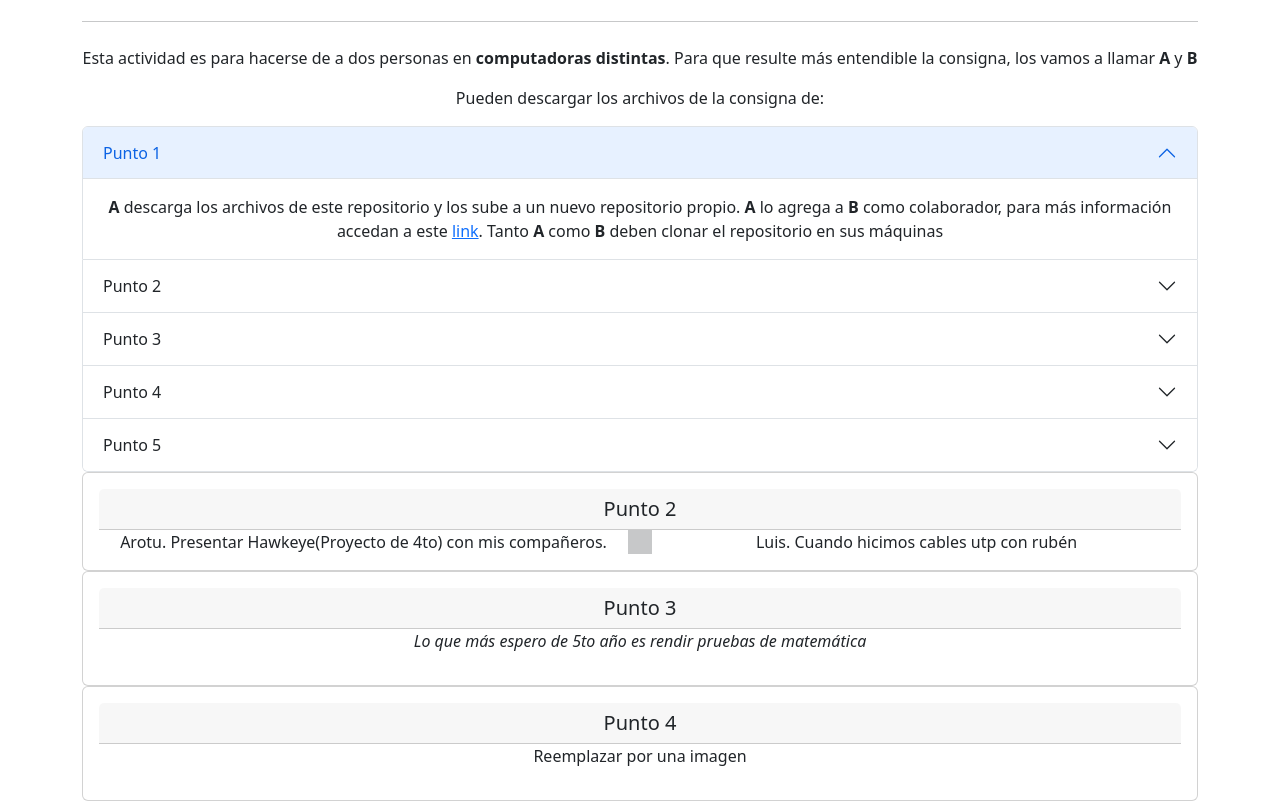
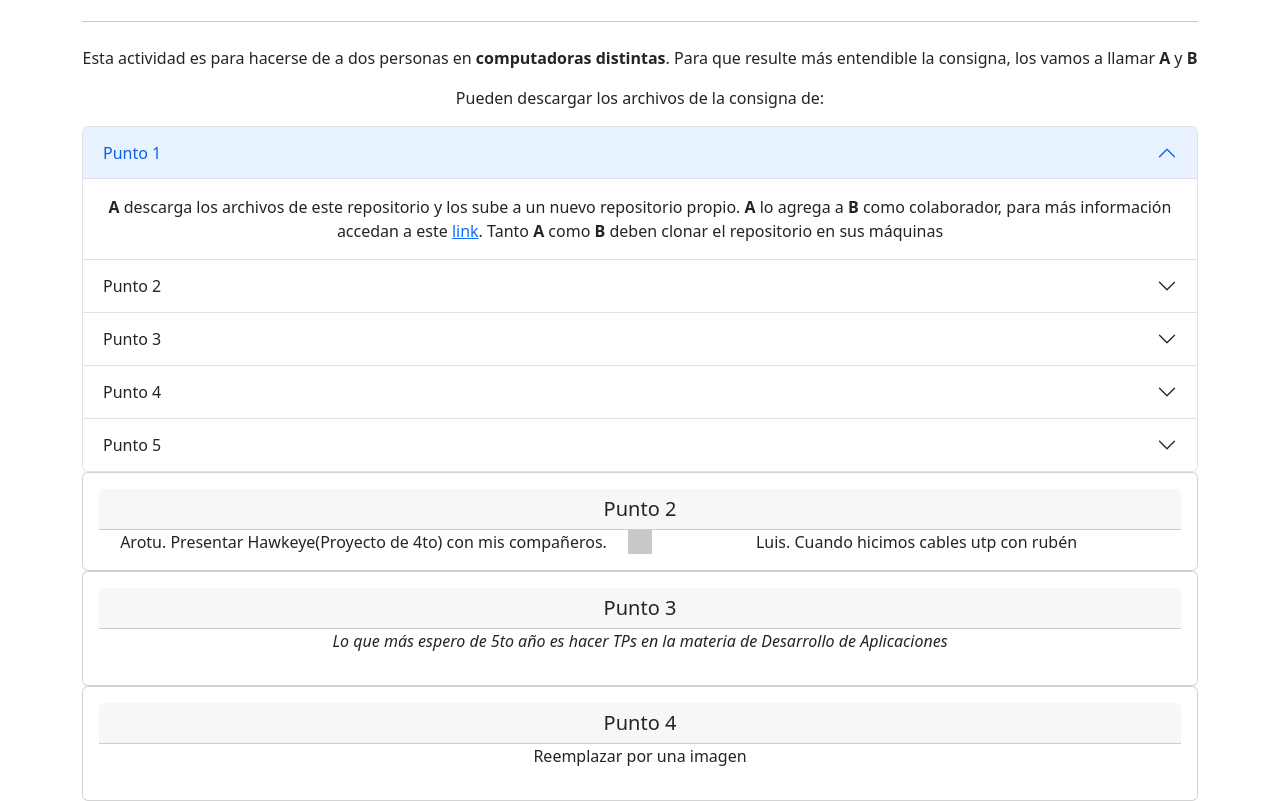
Before and after one commit to ArielAlzo/Github-Julian-1, a plain HTML site: page index.html in a window 1280 px wide. Shown: the part 108-909 px from the top of the page. Drawn offline with nearby package versions, Linux system fonts and the light colour scheme.

Commit message:
Cambiando msj punto 3

```diff
--- a/index.html
+++ b/index.html
@@ -99,7 +99,7 @@
       <div class="card">
             <div class="card-body">
             <h5 class="card-header">Punto 3</h5>
-            <p><i>Lo que más espero de 5to año es rendir pruebas de matemática</i></p>
+            <p><i>Lo que más espero de 5to año es hacer TPs en la materia de Desarrollo de Aplicaciones</i></p>
             </div>
       </div>
       <div class="card">
```
